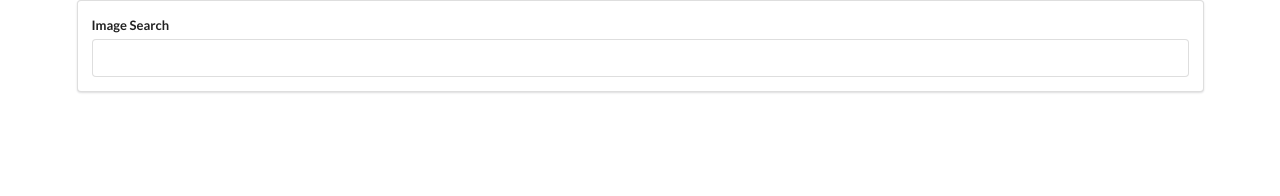
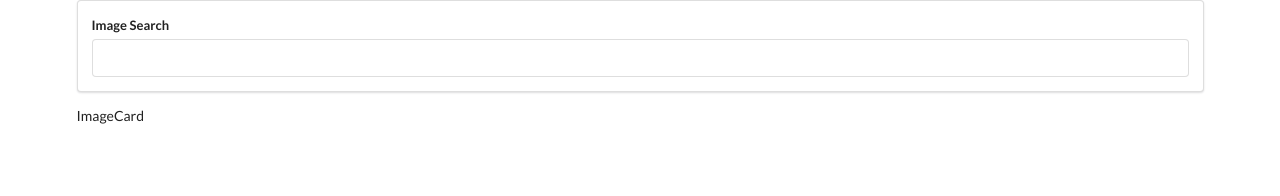
Before and after one commit to dkempton12/pictures-search-app, a React (Create React App) app: page / in a window 1280 px wide. Shown: the top 196 px of the page. Built offline with nearby package versions, Linux system fonts and the light colour scheme.

Commit message:
Building ImageCard component for containing each image

```diff
--- a/src/components/App.js
+++ b/src/components/App.js
@@ -1,6 +1,7 @@
 import React from 'react';
 import SearchBar from './SearchBar';
 import unsplash from '../apis/unsplash';
+import ImageCard from './ImageCard';
 
 class App extends React.Component {
   state = {
@@ -17,6 +18,7 @@ class App extends React.Component {
     return (
       <div className='ui container'>
         <SearchBar onFormSubmit={this.onFormSubmit} />
+        <ImageCard />
       </div>
     );
   }
--- /dev/null
+++ b/src/components/ImageCard.js
@@ -0,0 +1,9 @@
+import React from 'react';
+
+class ImageCard extends React.Component {
+  render() {
+    return <div>ImageCard</div>;
+  }
+}
+
+export default ImageCard;
```
